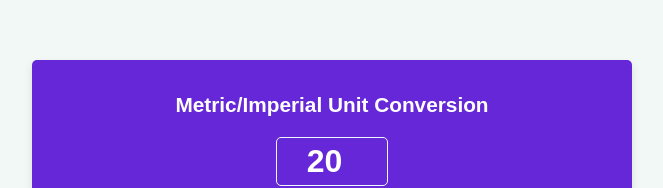
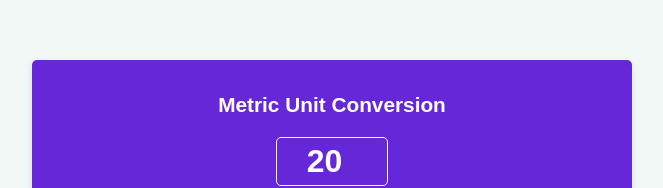
Before and after one commit to miraclefvisuals/Metric-Unit-Converter, a plain HTML site: page index.html in a window 1280 px wide. Shown: the part 158-346 px from the top of the page, without its empty margins (308-971 px from the left). Drawn offline with Linux system fonts and the light colour scheme.

Commit message:
New update

```diff
--- a/index.html
+++ b/index.html
@@ -9,7 +9,7 @@
 <body>
   <div class="container">
     <div class="converter-head">
-      <h1>Metric/Imperial Unit Conversion</h1>
+      <h1>Metric Unit Conversion</h1>
       <div id="converter">
         <input type="number" id="input-value" value=20>
         <button id="convert-btn">Convert</button>
```
